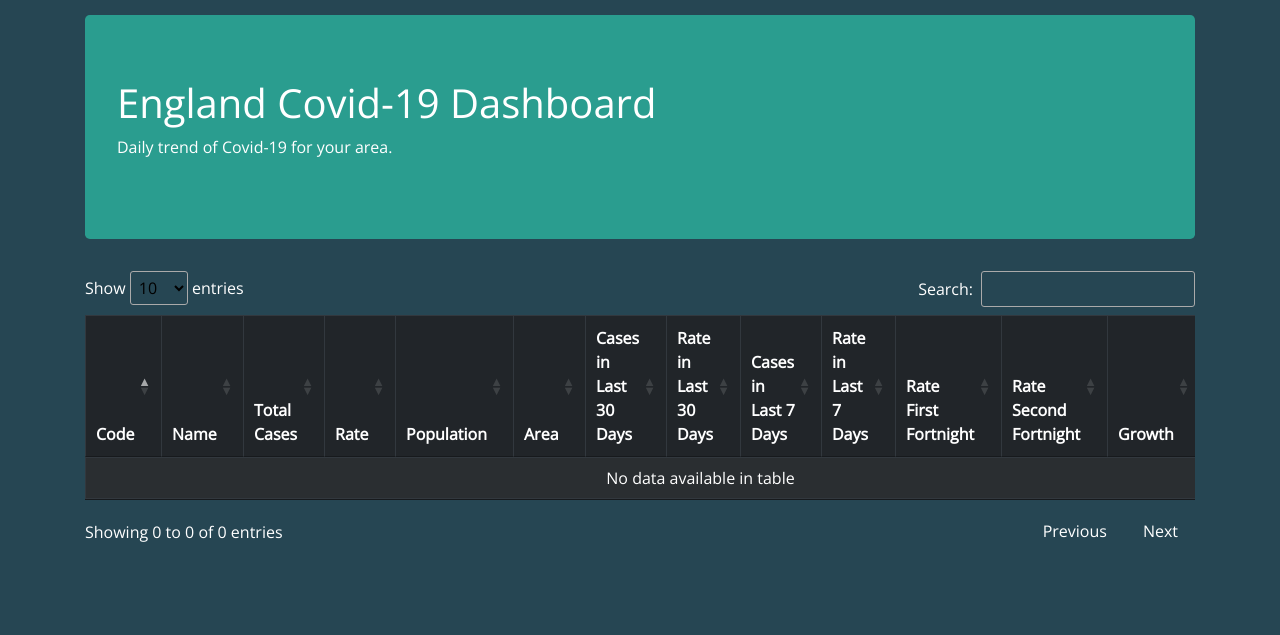
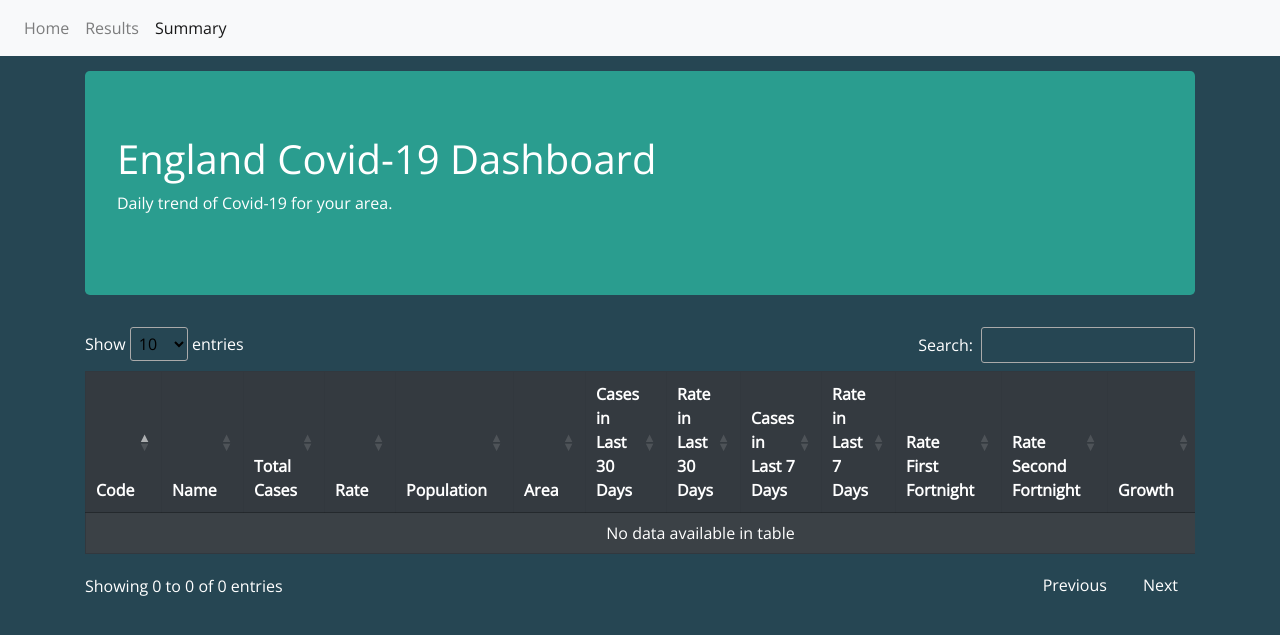
Before and after one commit to bhavesh0009/EnglandCovid19, a Node project: template views/summary.ejs in a window 1280 px wide. Shown: the top 635 px of the page. Run offline with Node 20 templates, Linux system fonts and the light colour scheme; the template is opened without the code that fills it, so the values that code supplies are empty; some libraries are stand-ins or nearby versions.

Commit message:
nav bar and summary page

```diff
--- a/public/style.css
+++ b/public/style.css
@@ -159,3 +159,8 @@ table.dataTable tbody tr{
 .dataTables_wrapper .dataTables_paginate .paginate_button{
   color: white !important;
 }
+
+#example{
+  border-collapse: collapse !important;
+  background-color: #343a40;
+}
--- a/views/summary.ejs
+++ b/views/summary.ejs
@@ -47,6 +47,13 @@
     <!--[if lt IE 7]>
             <p class="browsehappy">You are using an <strong>outdated</strong> browser. Please <a href="#">upgrade your browser</a> to improve your experience.</p>
         <![endif]-->
+        <nav class="navbar navbar-expand navbar-light bg-light">
+            <div class="nav navbar-nav">
+                <a class="nav-item nav-link" href="/">Home</a>
+                <a class="nav-item nav-link" href="/">Results</a>
+                <a class="nav-item nav-link active" href="/summary">Summary <span class="sr-only">(current)</span></a>
+            </div>
+        </nav>
         <div class="container" id="jumboContainer">
             <div class="jumbotron">
                 <h1 class="display-5">England Covid-19 Dashboard</h1>
```
Also changed, not shown: views/index.ejs (+7 -0 lines), views/results.ejs (+7 -0 lines), 1 other file.
